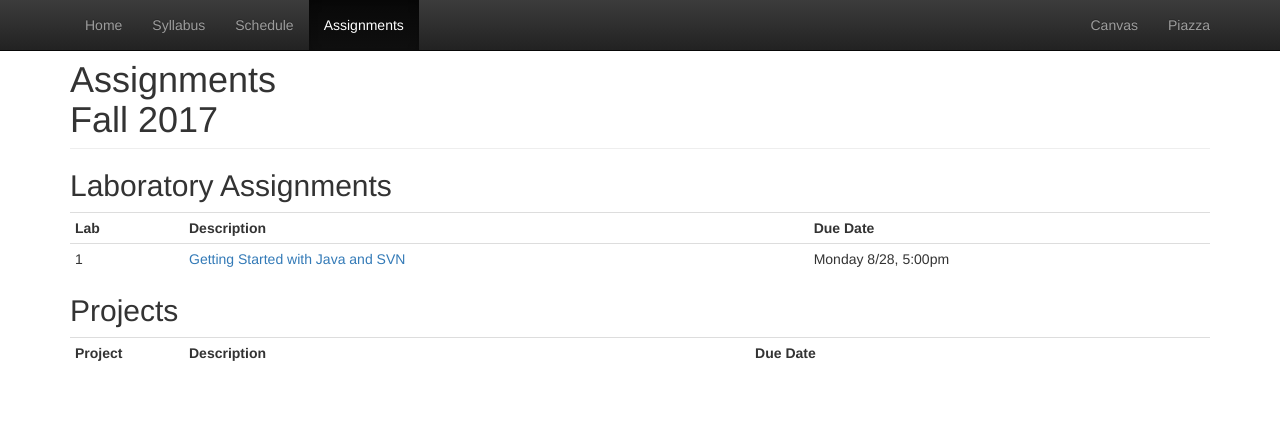
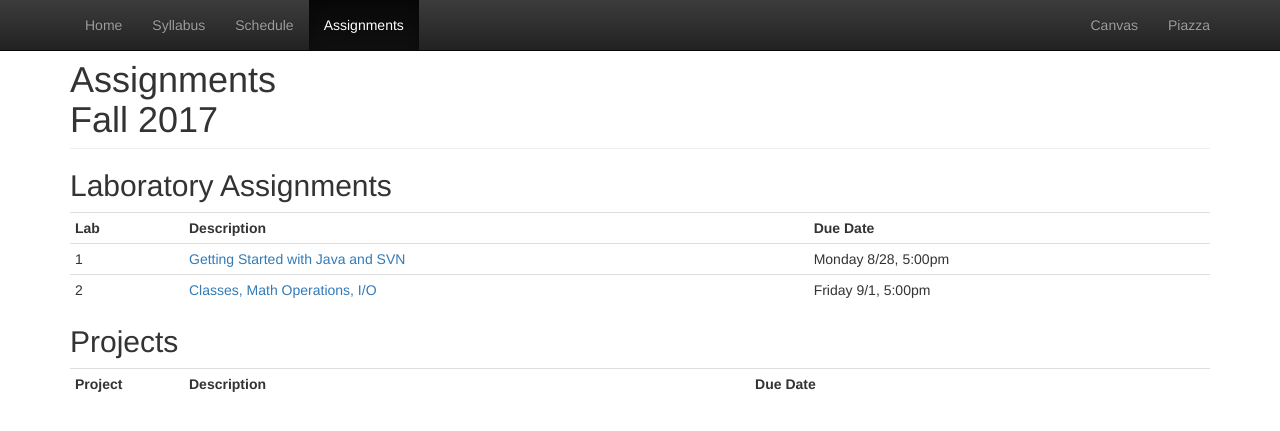
Before and after one commit to CS112-F17/cs112-f17.github.io, a Jekyll site: the page built from assignments.html, in a window 1280 px wide. Shown: the top 431 px of the page. Built offline with Jekyll 4.4.1, drawn with Linux system fonts in a browser that asks for light colours.

Commit message:
adding lab 2

```diff
--- a/assignments.html
+++ b/assignments.html
@@ -19,12 +19,12 @@ title: Assignments
        <td><a href="https://github.com/CS112-F17/labs/blob/master/lab1.md">Getting Started with Java and SVN</a></td>
        <td>Monday 8/28, 5:00pm</td>
      </tr>
-<!--
      <tr>
        <td>2</td>
        <td><a href="https://github.com/CS112-F17/labs/blob/master/lab2.md">Classes, Math Operations, I/O</a></td>
-       <td>Friday 2/3, 5:00pm</td>
+       <td>Friday 9/1, 5:00pm</td>
      </tr>
+<!--
      <tr>
        <td>3</td>
        <td><a href="https://github.com/CS112-F17/labs/blob/master/lab3.md">Iteration, File I/O, ArrayLists</a></td>
--- a/schedule.html
+++ b/schedule.html
@@ -58,7 +58,7 @@ title: Schedule
 		</td>
 		<td>
  			<a href="https://github.com/CS112-F17/labs/blob/master/lab1.md"><strong>Due Monday</strong> - Lab 1</a>
-
+ 			<a href="https://github.com/CS112-F17/labs/blob/master/lab2.md"><strong>Due Friday</strong> - Lab 2</a>
 		</td>
 	</tr>
 	<tr>
```
